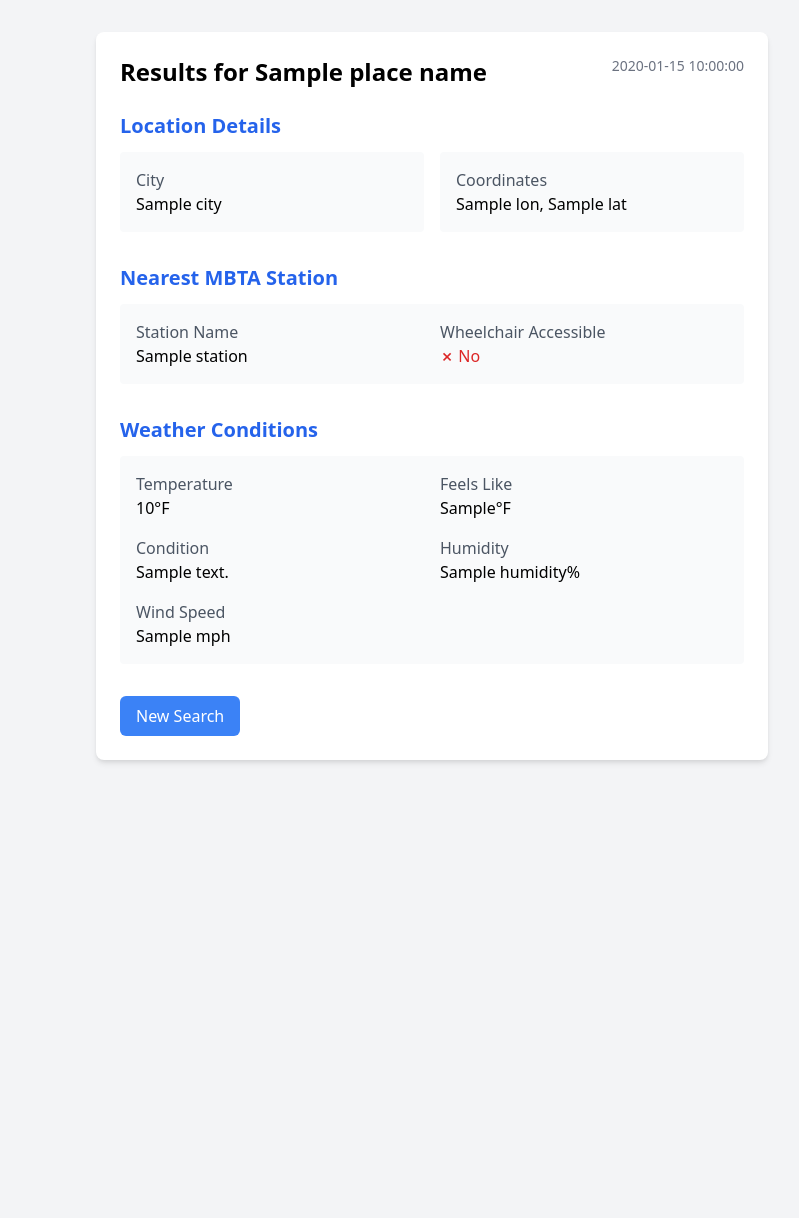
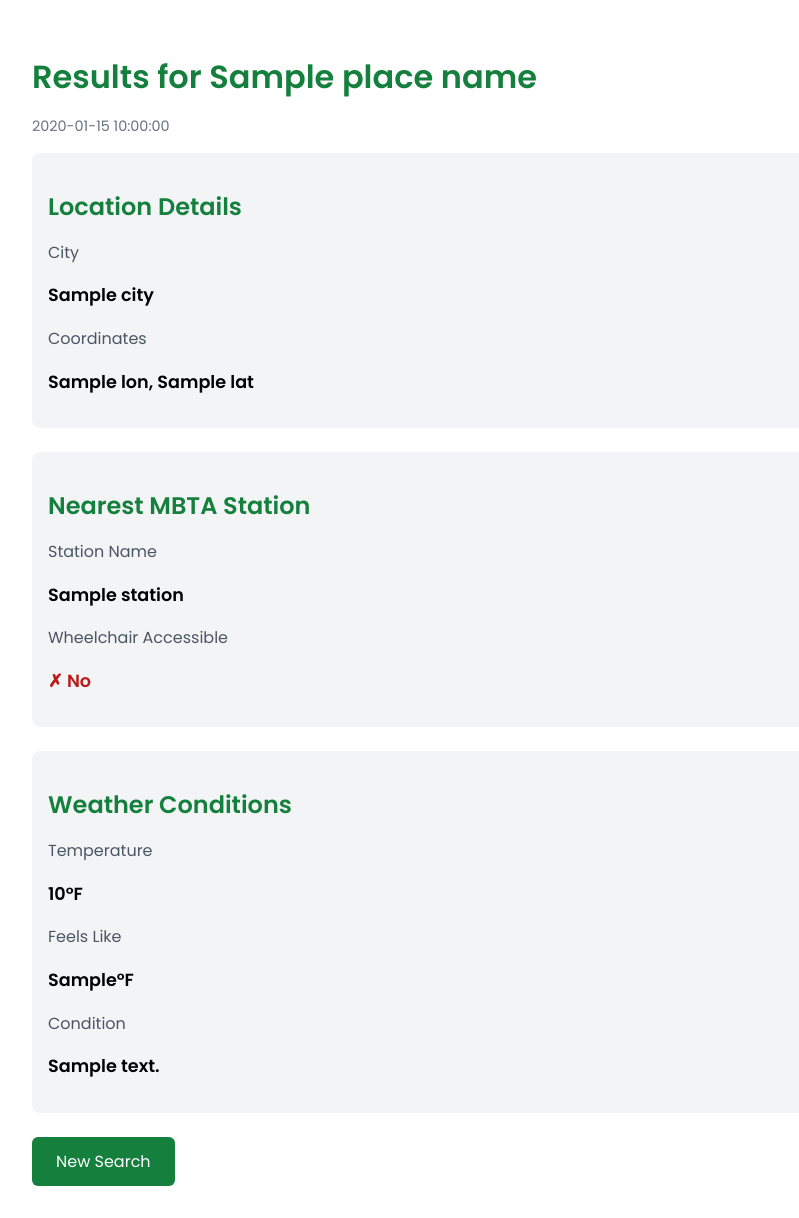
Before and after one commit to sharris211/MTBA_Web_App_Project, a Flask app: template templates/result.html in a window 1280 px wide. Shown: the whole page, without its empty margins (208-1007 px from the left). Before the commit the page ends 763 px from the top, so only its background shows below. Run offline with Flask 3, Linux system fonts and the light colour scheme; the template is opened without the code that fills it: most values are stand-ins (such as "Sample title", 1, 10 or a date in 2020).

Commit message:
Updatedapp

```diff
--- a/MBTAHelper.py
+++ b/MBTAHelper.py
@@ -17,10 +17,11 @@
 WEATHER_API_KEY = os.getenv("WEATHER_API_KEY")
 
 # Useful base URLs (you need to add the appropriate parameters for each API request)
-# MAPBOX_BASE_URL = "https://api.mapbox.com/search/searchbox/v1/suggest?q={search_text}""
-MAPBOX_BASE_URL = "https://apspi.mapbox.com/geocoding/v5/mapbox.places"
+
 MBTA_BASE_URL = "https://api-v3.mbta.com/stops"
 WEATHER_BASE_URL = "http://api.openweathermap.org/data/2.5/weather"
+MAPBOX_BASE_URL = "https://api.mapbox.com/geocoding/v5/mapbox.places"
+
 
 def get_json(url: str) -> dict:
     """
--- a/templates/result.html
+++ b/templates/result.html
@@ -4,90 +4,111 @@
     <meta charset="UTF-8">
     <meta name="viewport" content="width=device-width, initial-scale=1.0">
     <title>Results for {{ place_name }}</title>
-    <link href="https://cdnjs.cloudflare.com/ajax/libs/tailwindcss/2.2.19/tailwind.min.css" rel="stylesheet">
+    <link href="https://fonts.googleapis.com/css2?family=Poppins:wght@400;600&display=swap" rel="stylesheet">
+    <style>
+        body {
+            font-family: 'Poppins', sans-serif;
+            background-color: #ffffff;
+            margin: 0;
+            padding: 0;
+        }
+        .container {
+            max-width: 800px;
+            margin: 0 auto;
+            padding: 2rem;
+        }
+        h1, h2 {
+            color: #15803d;
+        }
+        h1 {
+            font-size: 2rem;
+            margin-bottom: 0.5rem;
+        }
+        h2 {
+            font-size: 1.5rem;
+            margin-bottom: 1rem;
+        }
+        .section {
+            background-color: #f3f4f6;
+            padding: 1rem;
+            border-radius: 8px;
+            margin-bottom: 1.5rem;
+        }
+        .label {
+            color: #4b5563;
+            font-size: 1rem;
+        }
+        .value {
+            font-weight: 600;
+            font-size: 1.1rem;
+        }
+        .status-green {
+            color: #15803d;
+        }
+        .status-red {
+            color: #b91c1c;
+        }
+        .button {
+            display: inline-block;
+            background-color: #15803d;
+            color: white;
+            padding: 0.75rem 1.5rem;
+            border-radius: 6px;
+            text-decoration: none;
+            font-size: 1rem;
+            transition: background-color 0.2s ease;
+        }
+        .button:hover {
+            background-color: #166534;
+        }
+        .timestamp {
+            font-size: 0.9rem;
+            color: #6b7280;
+            margin-bottom: 1rem;
+        }
+    </style>
 </head>
-<body class="bg-gray-100 min-h-screen">
-    <div class="container mx-auto px-4 py-8">
-        <div class="max-w-2xl mx-auto">
-            <div class="bg-white rounded-lg shadow-md p-6 mb-4">
-                <div class="flex justify-between items-start mb-6">
-                    <h1 class="text-2xl font-bold">Results for {{ place_name }}</h1>
-                    <p class="text-sm text-gray-500">{{ timestamp }}</p>
-                </div>
+<body>
+    <div class="container">
+        <h1>Results for {{ place_name }}</h1>
+        <p class="timestamp">{{ timestamp }}</p>
 
-                <!-- Location Information -->
-                <div class="mb-8">
-                    <h2 class="text-xl font-semibold mb-3 text-blue-600">Location Details</h2>
-                    <div class="grid grid-cols-1 md:grid-cols-2 gap-4">
-                        <div class="bg-gray-50 p-4 rounded">
-                            <p class="text-gray-600">City</p>
-                            <p class="font-medium">{{ location.city }}</p>
-                        </div>
-                        <div class="bg-gray-50 p-4 rounded">
-                            <p class="text-gray-600">Coordinates</p>
-                            <p class="font-medium">{{ location.lon }}, {{ location.lat }}</p>
-                        </div>
-                    </div>
-                </div>
+        <!-- Location Info -->
+        <div class="section">
+            <h2>Location Details</h2>
+            <p class="label">City</p>
+            <p class="value">{{ location.city }}</p>
+            <p class="label">Coordinates</p>
+            <p class="value">{{ location.lon }}, {{ location.lat }}</p>
+        </div>
 
-                <!-- Station Information -->
-                <div class="mb-8">
-                    <h2 class="text-xl font-semibold mb-3 text-blue-600">Nearest MBTA Station</h2>
-                    <div class="bg-gray-50 p-4 rounded">
-                        <div class="grid grid-cols-1 md:grid-cols-2 gap-4">
-                            <div>
-                                <p class="text-gray-600">Station Name</p>
-                                <p class="font-medium">{{ station.name }}</p>
-                            </div>
-                            <div>
-                                <p class="text-gray-600">Wheelchair Accessible</p>
-                                <p class="font-medium">
-                                    {% if station.wheelchair_accessible %}
-                                    <span class="text-green-600">✓ Yes</span>
-                                    {% else %}
-                                    <span class="text-red-600">✗ No</span>
-                                    {% endif %}
-                                </p>
-                            </div>
-                        </div>
-                    </div>
-                </div>
+        <!-- MBTA Station Info -->
+        <div class="section">
+            <h2>Nearest MBTA Station</h2>
+            <p class="label">Station Name</p>
+            <p class="value">{{ station.name }}</p>
+            <p class="label">Wheelchair Accessible</p>
+            <p class="value">
+                {% if station.wheelchair_accessible %}
+                <span class="status-green">✓ Yes</span>
+                {% else %}
+                <span class="status-red">✗ No</span>
+                {% endif %}
+            </p>
+        </div>
 
-                <!-- Weather Information -->
-                <div class="mb-8">
-                    <h2 class="text-xl font-semibold mb-3 text-blue-600">Weather Conditions</h2>
-                    <div class="bg-gray-50 p-4 rounded">
-                        <div class="grid grid-cols-1 md:grid-cols-2 gap-4">
-                            <div>
-                                <p class="text-gray-600">Temperature</p>
-                                <p class="font-medium">{{ weather.temp }}°F</p>
-                            </div>
-                            <div>
-                                <p class="text-gray-600">Feels Like</p>
-                                <p class="font-medium">{{ weather.feels_like }}°F</p>
-                            </div>
-                            <div>
-                                <p class="text-gray-600">Condition</p>
-                                <p class="font-medium">{{ weather.description }}</p>
-                            </div>
-                            <div>
-                                <p class="text-gray-600">Humidity</p>
-                                <p class="font-medium">{{ weather.humidity }}%</p>
-                            </div>
-                            <div>
-                                <p class="text-gray-600">Wind Speed</p>
-                                <p class="font-medium">{{ weather.wind_speed }} mph</p>
-                            </div>
-                        </div>
-                    </div>
-                </div>
+        <!-- Weather Info -->
+        <div class="section">
+            <h2>Weather Conditions</h2>
+            <p class="label">Temperature</p>
+            <p class="value">{{ weather.temp }}°F</p>
+            <p class="label">Feels Like</p>
+            <p class="value">{{ weather.feels_like }}°F</p>
+            <p class="label">Condition</p>
+            <p class="value">{{ weather.description }}</p>
+        </div>
 
-                <a href="{{ url_for('index') }}"
-                   class="inline-block bg-blue-500 text-white py-2 px-4 rounded-md hover:bg-blue-600 transition duration-200">
-                    New Search
-                </a>
-            </div>
-        </div>
+        <a href="{{ url_for('index') }}" class="button">New Search</a>
     </div>
 </body>
 </html>
```
Also changed, not shown: templates/index.html (+46 -23 lines).
